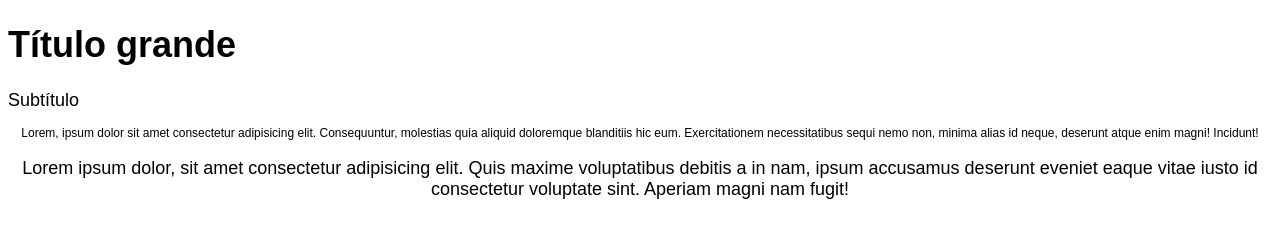
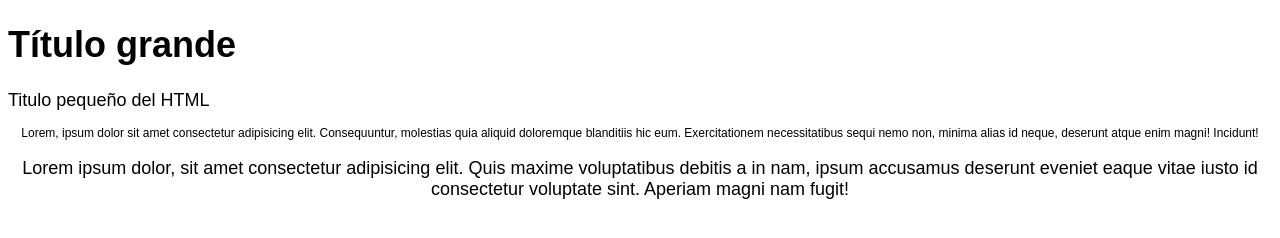
Before and after one commit to KevLop20/alura-git-kl, a plain HTML site: page index.html in a window 1280 px wide. Drawn offline with Linux system fonts and the light colour scheme.

Commit message:
modificacion del subtitulo

```diff
--- a/index.html
+++ b/index.html
@@ -25,7 +25,7 @@
     <body>
         <div>
             <h1>Título grande</h1>
-            <h2>Subtítulo</h2>
+            <h2>Titulo pequeño del HTML</h2>
             <p>Lorem, ipsum dolor sit amet consectetur adipisicing elit. Consequuntur, molestias quia aliquid doloremque blanditiis hic eum. Exercitationem necessitatibus sequi nemo non, minima alias id neque, deserunt atque enim magni! Incidunt!</p>
         </div>
         <p>Lorem ipsum dolor, sit amet consectetur adipisicing elit. Quis maxime voluptatibus debitis a in nam, ipsum accusamus deserunt eveniet eaque vitae iusto id consectetur voluptate sint. Aperiam magni nam fugit!</p>
```
